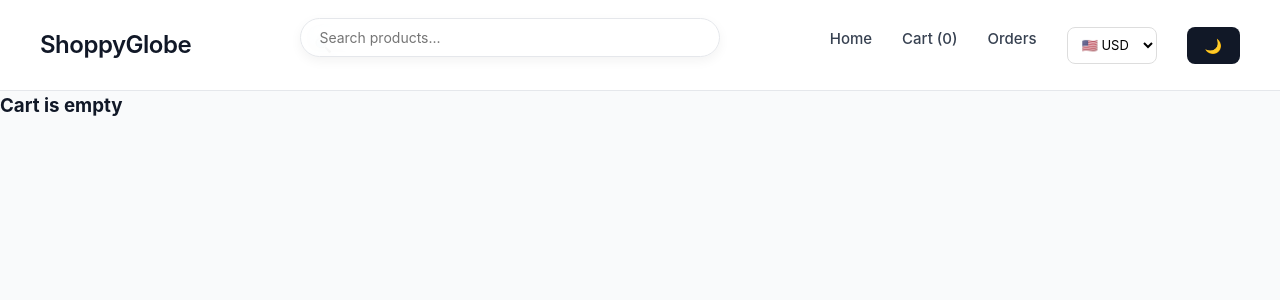
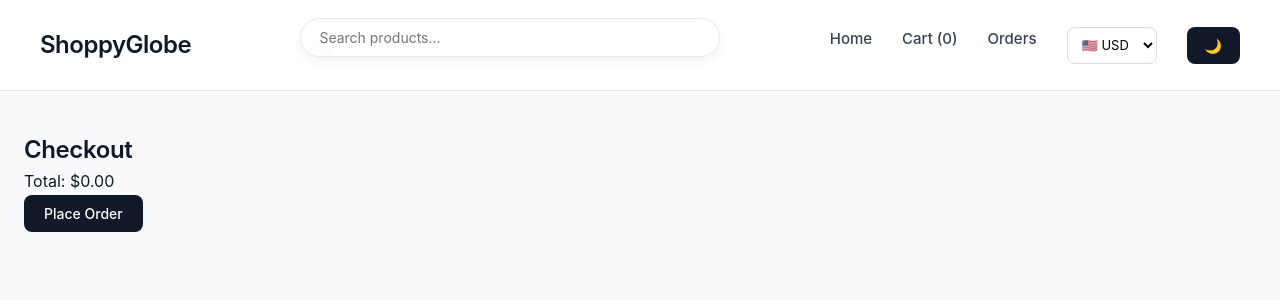
Before and after one commit to lohithkumark/ShoppyGlobe, a React (Vite) app in the folder shoppyglobe/: page /checkout in a window 1280 px wide. Shown: the top 300 px of the page. Built offline with nearby package versions, Linux system fonts and the light colour scheme.

Commit message:
Added checkout validation and confirmation

```diff
--- a/shoppyglobe/src/pages/Checkout.jsx
+++ b/shoppyglobe/src/pages/Checkout.jsx
@@ -17,6 +17,12 @@ function Checkout() {
   );
 
   function placeOrder() {
+
+    if (cart.length === 0) {
+      alert("Cart is empty");
+      return;
+    }
+
     if (!window.confirm("Place this order?")) {
       return;
     }
@@ -40,15 +46,13 @@ function Checkout() {
     navigate("/orders");
   }
 
-  if (cart.length === 0) {
-    return <h3>Cart is empty</h3>;
-  }
-
   return (
     <div className="container">
       <h2>Checkout</h2>
 
-      <p>Total: {formatPrice(total, currency)}</p>
+      <p>
+        Total: {formatPrice(total, currency)}
+      </p>
 
       <button onClick={placeOrder}>
         Place Order
```
